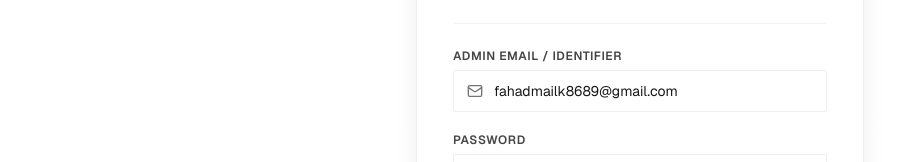
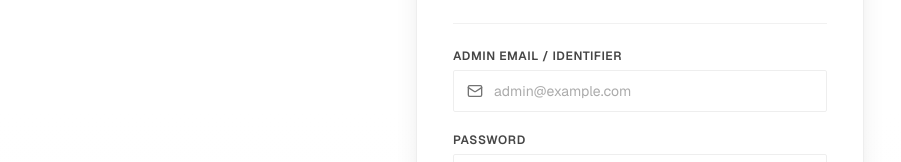
Before and after one commit to Muhammad-Bilal-Rafique/Behruz-Fashion-House, a Next.js app: page /admin/login in a window 1280 px wide. Shown: the part 292-454 px from the top of the page, without its empty margins (0-901 px from the left). Built offline with nearby package versions, Linux system fonts and the light colour scheme; no server answers; the database is empty.

Commit message:
fix: remove prefilled email and update placeholder to generic in admin login page

```diff
--- a/src/app/admin/login/page.tsx
+++ b/src/app/admin/login/page.tsx
@@ -22,7 +22,7 @@ function LoginForm() {
   const searchParams = useSearchParams();
   const callbackUrl = searchParams.get("callbackUrl") || "/admin/dashboard";
 
-  const [email, setEmail] = useState("fahadmailk8689@gmail.com");
+  const [email, setEmail] = useState("");
   const [password, setPassword] = useState("");
   const [showPassword, setShowPassword] = useState(false);
   const [errorMessage, setErrorMessage] = useState<string | null>(null);
@@ -90,7 +90,7 @@ function LoginForm() {
             value={email}
             onChange={(e) => setEmail(e.target.value)}
             disabled={isPending}
-            placeholder="fahadmailk8689@gmail.com"
+            placeholder="admin@example.com"
             className="w-full pl-10 pr-3.5 py-2.5 bg-background/60 border border-border/80 focus:border-primary focus:ring-1 focus:ring-primary rounded-xs text-xs sm:text-sm text-foreground placeholder:text-muted-foreground/60 transition-colors duration-150 outline-none"
             required
           />
```
